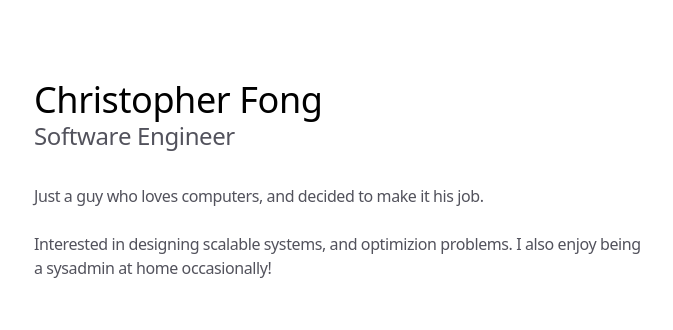
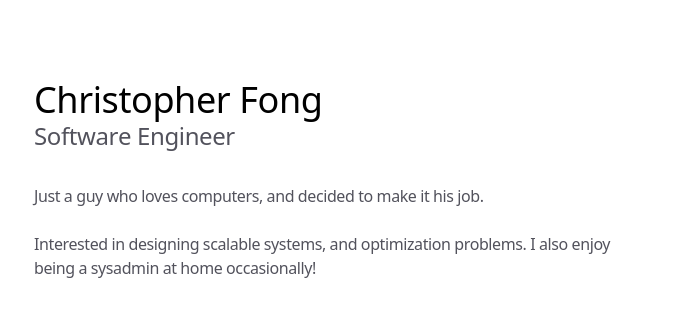
Before and after one commit to ChrisFong604/ChrisCodes, a Next.js app: page / in a window 1280 px wide. Shown: the top 330 px of the page, without its empty margins (302-975 px from the left). Built offline with nearby package versions, Linux system fonts and the light colour scheme.

Commit message:
fix typo

```diff
--- a/app/page.tsx
+++ b/app/page.tsx
@@ -140,8 +140,8 @@ export default function Personal() {
             Just a guy who loves computers, and decided to make it his job.{" "}
             <br />
             <br />
-            Interested in designing scalable systems, and optimizion problems. I
-            also enjoy being a sysadmin at home occasionally!
+            Interested in designing scalable systems, and optimization problems.
+            I also enjoy being a sysadmin at home occasionally!
           </p>
         </div>
       </motion.section>
```
